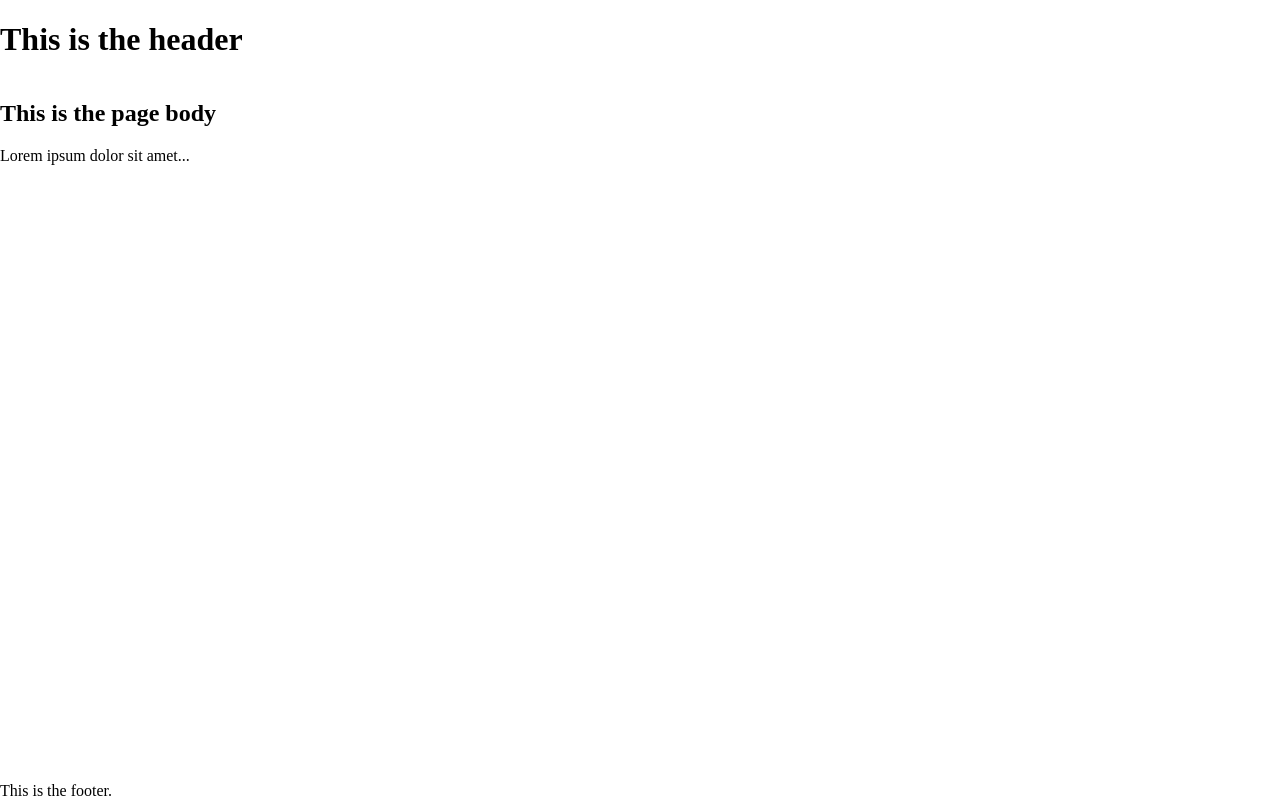
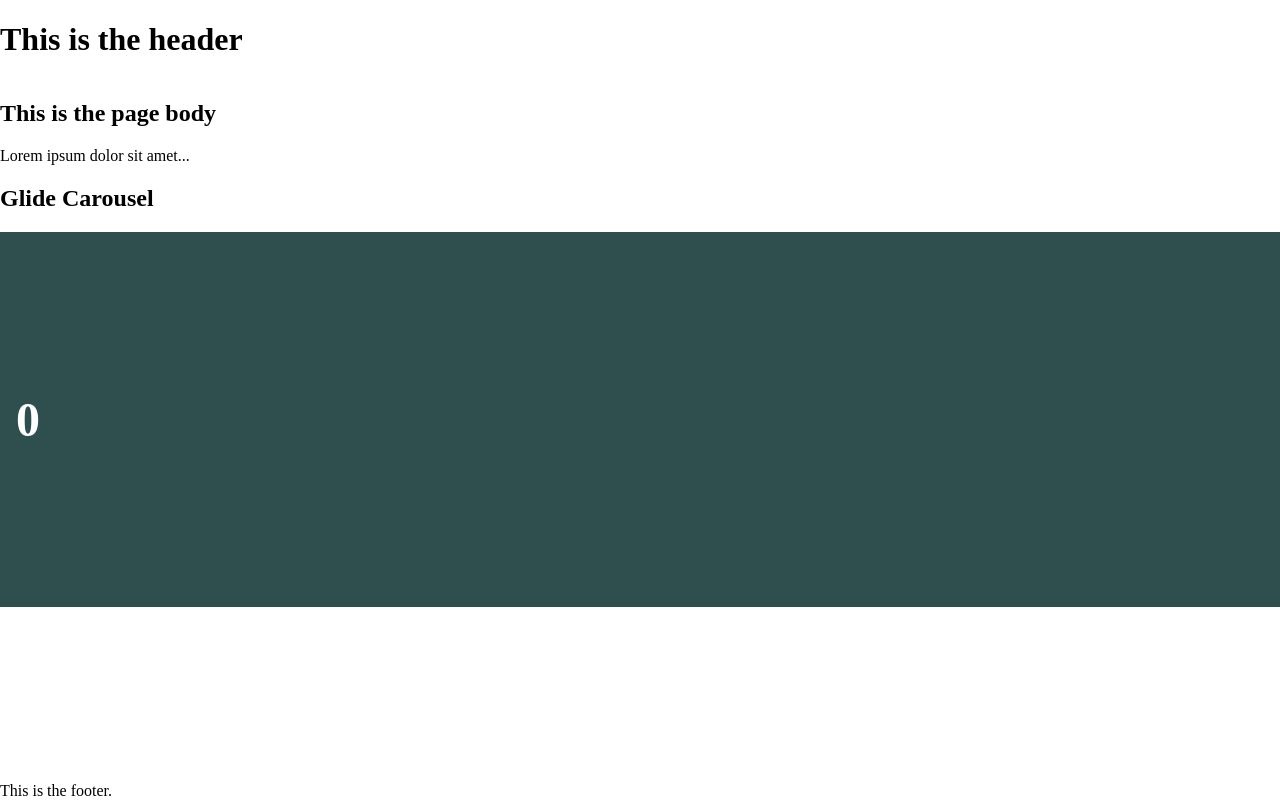
Before and after one commit to teeehn/glide-demo, a website built with Parcel: page index.html in a window 1280 px wide. Built offline with nearby package versions, Linux system fonts and the light colour scheme.

Commit message:
Added Glide carousel basics.

```diff
--- a/index.html
+++ b/index.html
@@ -14,10 +14,21 @@
         <main class="page--body">
             <h2>This is the page body</h2>
             <p>Lorem ipsum dolor sit amet...</p>
+            <h2>Glide Carousel</h2>
+            <div class="glide">
+                <div class="glide__track" data-glide-el="track">
+                    <ul class="glide__slides">
+                    <li class="glide__slide"><div class="slide-card">0</div></li>
+                    <li class="glide__slide"><div class="slide-card">1</div></li>
+                    <li class="glide__slide"><div class="slide-card">2</div></li>
+                    </ul>
+                </div>
+            </div>
         </main>
         <footer class="page--footer">
             This is the footer.
         </footer>
     </div>
+    <script src="./index.js"></script>
 </body>
 </html>
--- /dev/null
+++ b/index.js
@@ -0,0 +1,9 @@
+import Glide from "@glidejs/glide";
+
+(function (window) {
+    function init () {
+        new Glide('.glide').mount();
+        console.log("init fired");
+    }
+    window.addEventListener("load", init);
+}(window));
--- /dev/null
+++ b/src/scss/atoms/_slide-card.scss
@@ -0,0 +1,8 @@
+.slide-card {
+    width: 100%;
+    padding: 10rem 1rem;
+    background: darkslategray;
+    color: white;
+    font-size: 3rem;
+    font-weight: bold;
+}
--- a/src/scss/atoms/index.scss
+++ b/src/scss/atoms/index.scss
@@ -1 +1,2 @@
 @import "buttons";
+@import "slide-card";
--- a/src/scss/main.scss
+++ b/src/scss/main.scss
@@ -1,2 +1,3 @@
+@import "./vendor/index";
+@import "./atoms/index";
 @import "./templates/index";
-@import "./atoms/index";
--- /dev/null
+++ b/src/scss/vendor/_glide.scss
@@ -0,0 +1 @@
+@import "../../node_modules/@glidejs/glide/dist/css/glide.core.css";
--- /dev/null
+++ b/src/scss/vendor/index.scss
@@ -0,0 +1 @@
+@import "glide";
```
Also changed, not shown: package.json (+5 -2 lines), 1 other file.
